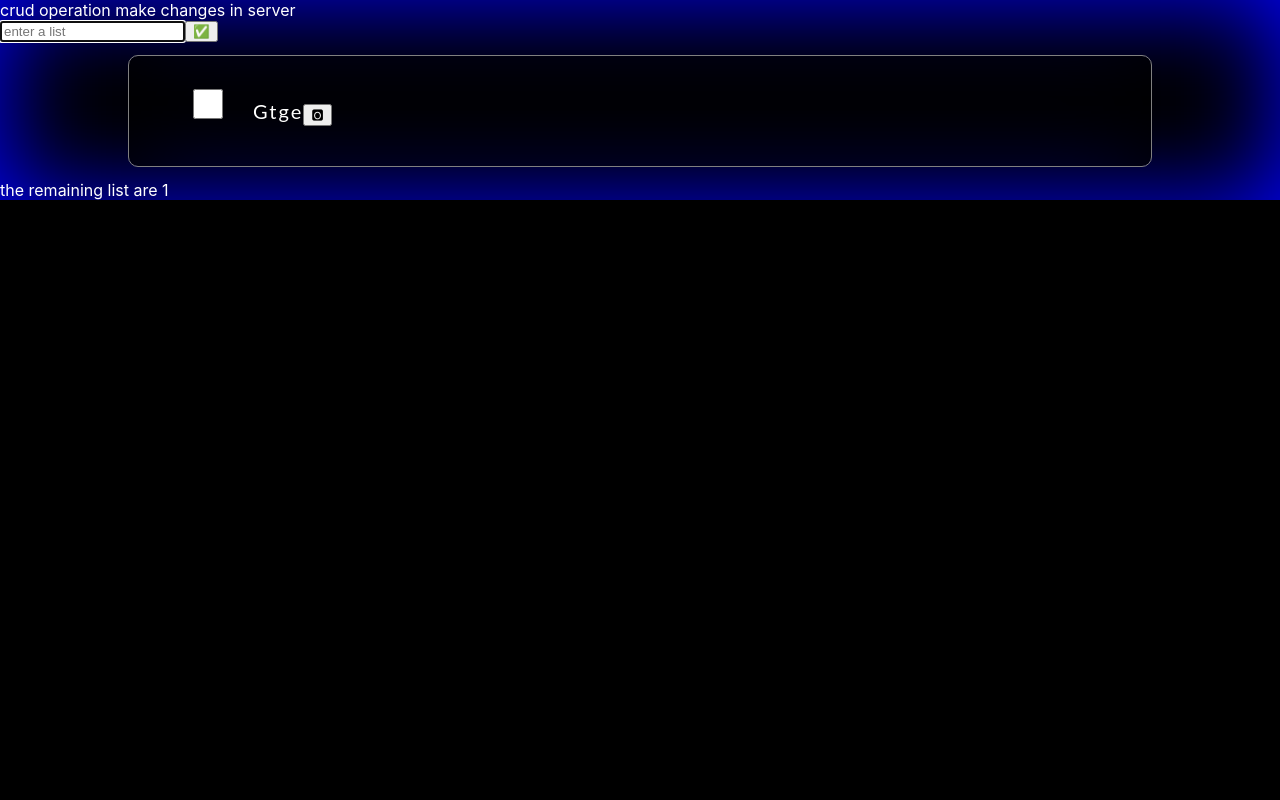
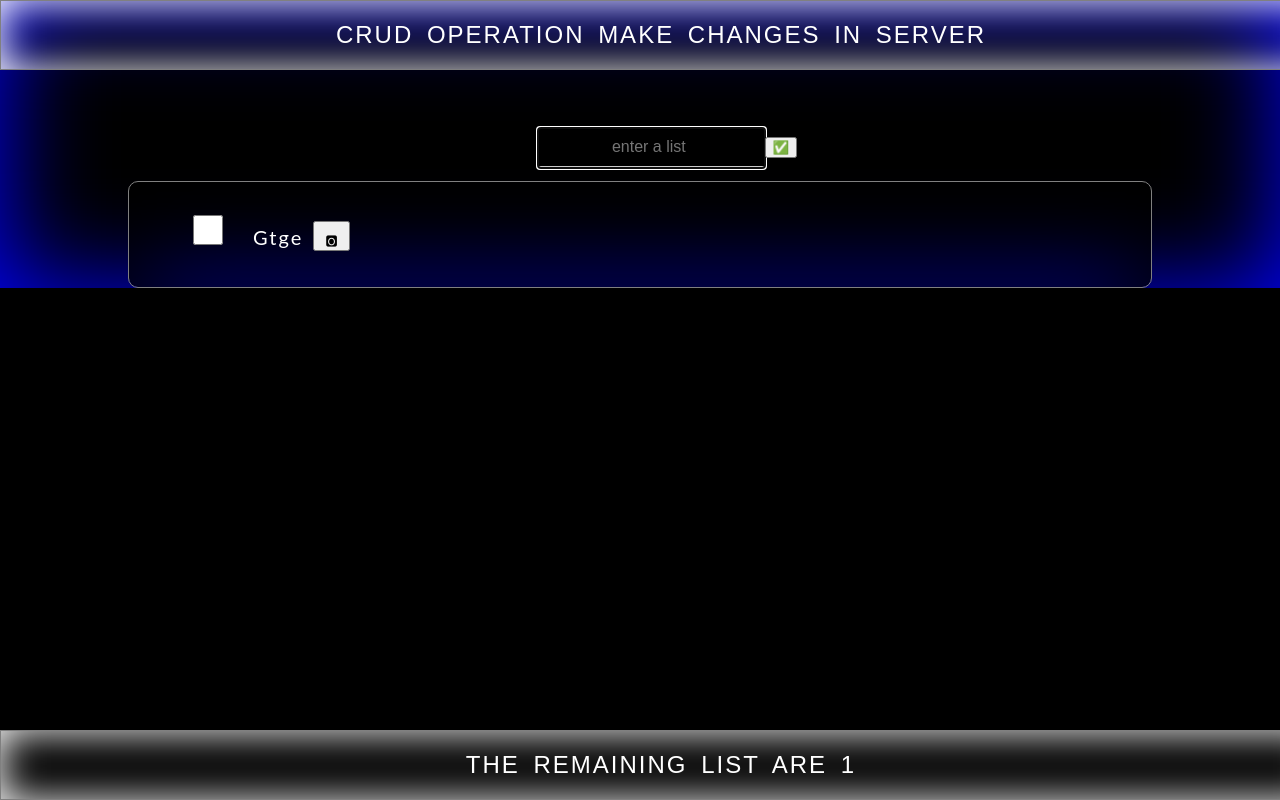
Before and after one commit to KESAVAN-18/CRUD_project, a React (Create React App) app: page / in a window 1280 px wide. Built offline with nearby package versions, Linux system fonts and the light colour scheme; data requests are answered from the project's data file.

Commit message:
adding styles

```diff
--- a/src/index.css
+++ b/src/index.css
@@ -8,6 +8,38 @@ body {
   box-shadow: inset 1px 1px 100px blue;
 
 }
+
+header {
+    position: fixed;
+    border: 1px solid gray;
+    padding: 20px;
+    text-transform: uppercase;
+    text-align: center;
+    width: 100%;
+    box-shadow: inset 1px 1px 40px white;
+    font-size: x-large;
+    font-family:Arial, Helvetica, sans-serif;
+    word-spacing: 5px;
+    letter-spacing: 2px;
+}
+.footer {
+    position: fixed;
+    font-size: x-large;
+    text-transform: uppercase;
+    font-family:Arial, Helvetica, sans-serif;
+    text-align: center;
+    border: 1px solid gray;
+    box-shadow: inset 1px 1px 40px white;
+    word-spacing: 5px;
+    letter-spacing: 2px;
+    left: 0;
+    bottom: 0;
+    width: 100%;
+    padding: 20px;
+    color: #fff;
+
+  }
+
 li{
   list-style-type: none;
 }
@@ -20,6 +52,12 @@ li{
 
 }
 
+.button{
+   margin-left: 10px;
+   height: 30px;
+   padding: 10px;
+}
+
 .list{
     text-transform: capitalize;
     font-size: 20px;
@@ -27,7 +65,7 @@ li{
     font-family:Lato;
     text-indent: 30px;
     word-spacing: 5px;
-    margin-bottom: 10px;
+    margin-bottom: 6px;
 
 }
 
@@ -42,4 +80,28 @@ ul{
   margin: 1% 10% ;
   text-align: justify;
   box-shadow: inset 1px 1px 100px black;
+
 }
+
+input[type="text"],
+input[type="password"] {
+  padding: 10px;
+  border: none;
+  border-bottom: 2px solid #ccc;
+  background-color: transparent;
+  font-size: 16px;
+  margin-top: 10%;
+  margin-left: 42%;
+  text-align: center;
+  color: white;
+  transition: border-color 0.3s ease-in-out;
+
+}
+.loading{
+  text-align: center;
+  font-family: 'Gill Sans', 'Gill Sans MT', Calibri, 'Trebuchet MS', sans-serif;
+  font-size:larger;
+  padding: 30px;
+  text-transform: lowercase;
+  opacity: 60%;
+}
```
